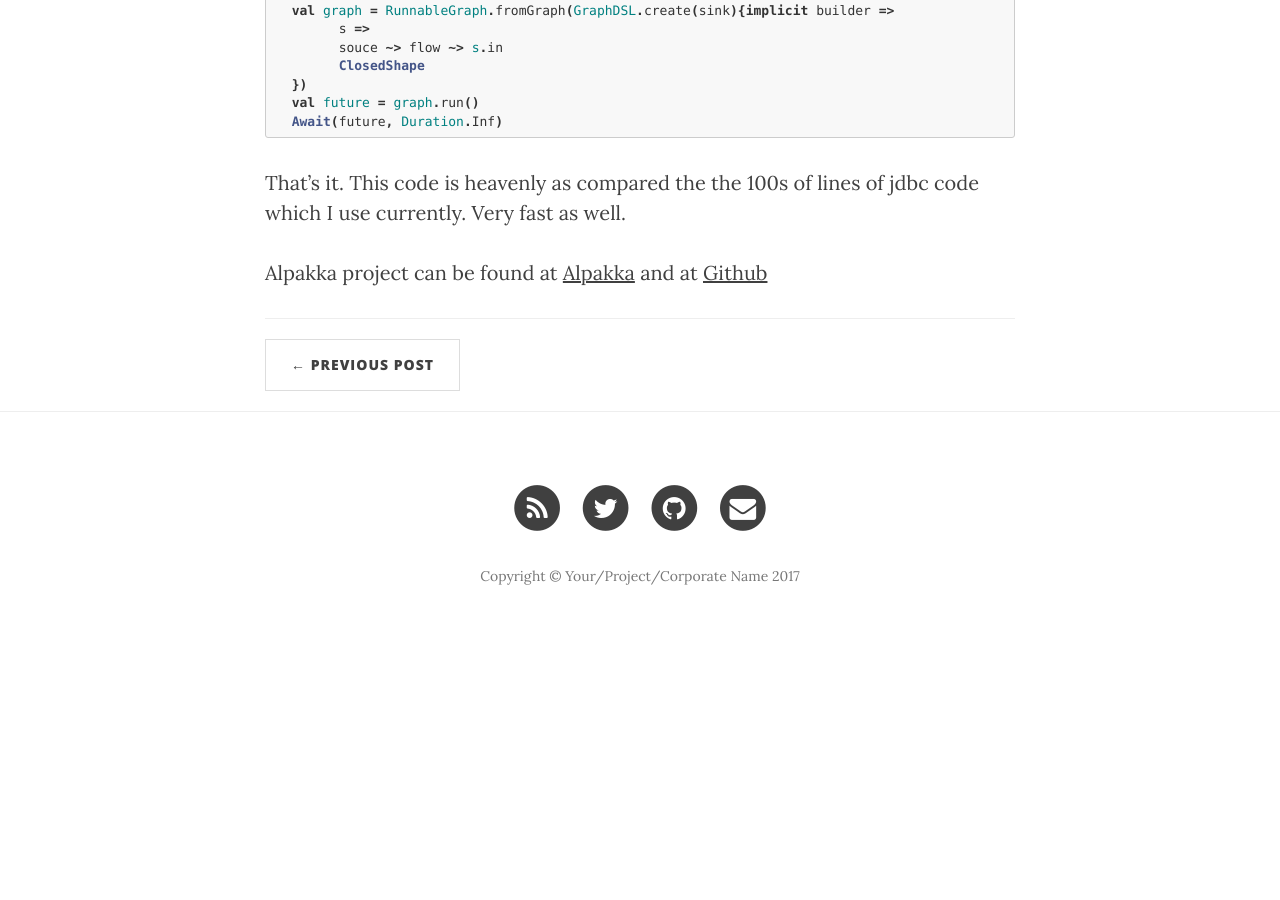
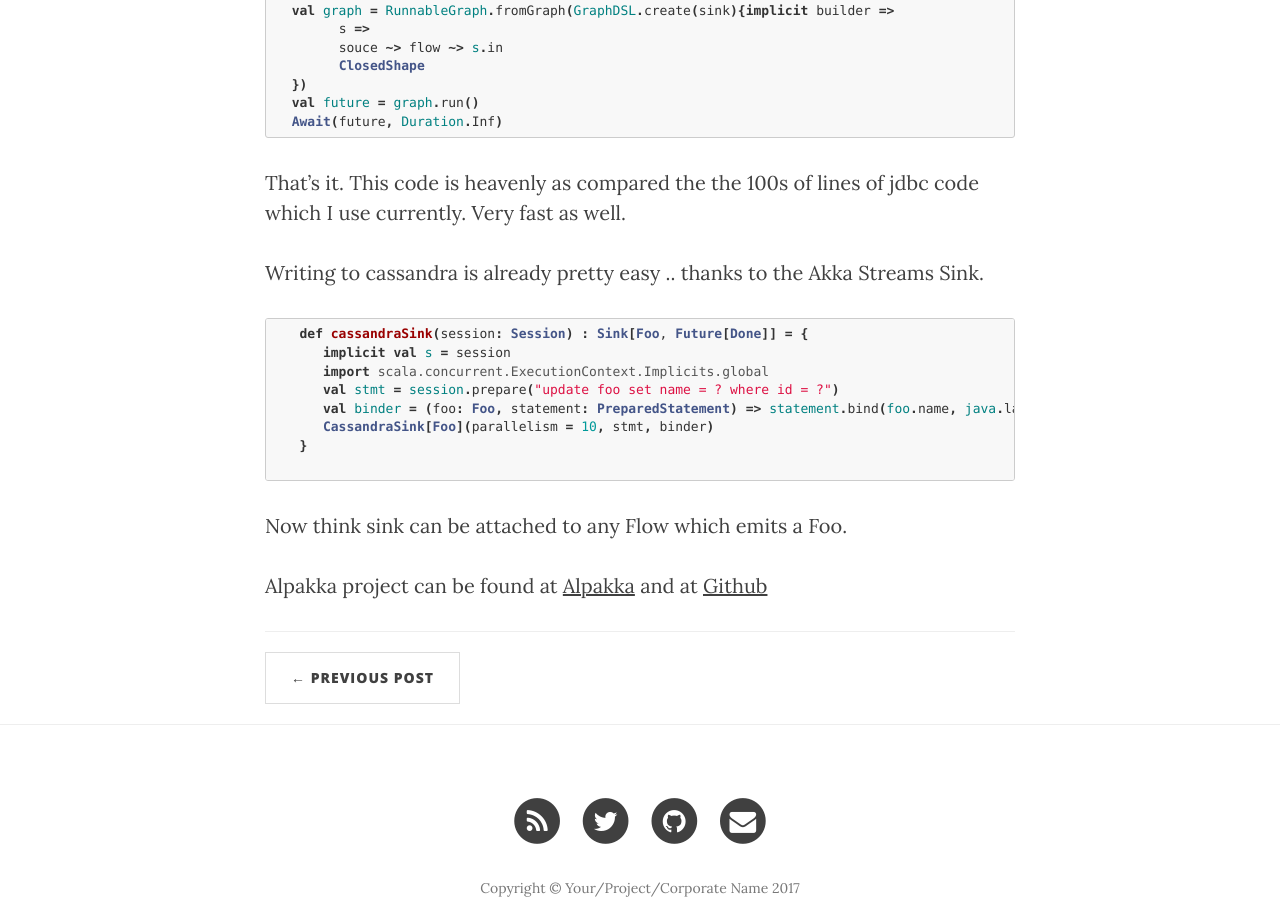
Before and after one commit to abhsrivastava/abhsrivastava.github.io, a Jekyll site: the page built from _posts/2017-9-29-Scan-Cassandra-with-Alpakka.md, in a window 1280 px wide and 900 px high, scrolled down 1417 px. Built offline with Jekyll 4.4.1, drawn with Linux system fonts in a browser that asks for light colours; nearby versions of some CDN libraries; before the commit the page ends 2069 px from its top, so only the background shows below that.

Commit message:
updated blog

````diff
--- a/_posts/2017-9-29-Scan-Cassandra-with-Alpakka.md
+++ b/_posts/2017-9-29-Scan-Cassandra-with-Alpakka.md
@@ -42,4 +42,19 @@ And now let us scan the table
 
 That's it. This code is heavenly as compared the the 100s of lines of jdbc code which I use currently. Very fast as well.
 
+Writing to cassandra is already pretty easy .. thanks to the Akka Streams Sink.
+
+```scala
+   def cassandraSink(session: Session) : Sink[Foo, Future[Done]] = {
+      implicit val s = session
+      import scala.concurrent.ExecutionContext.Implicits.global
+      val stmt = session.prepare("update foo set name = ? where id = ?")
+      val binder = (foo: Foo, statement: PreparedStatement) => statement.bind(foo.name, java.lang.Long.valueOf(foo.id))
+      CassandraSink[Foo](parallelism = 10, stmt, binder)
+   }
+
+```
+
+Now think sink can be attached to any Flow which emits a Foo.
+
 Alpakka project can be found at [Alpakka](https://developer.lightbend.com/docs/alpakka/current/) and at [Github](https://github.com/akka/alpakka)
````
